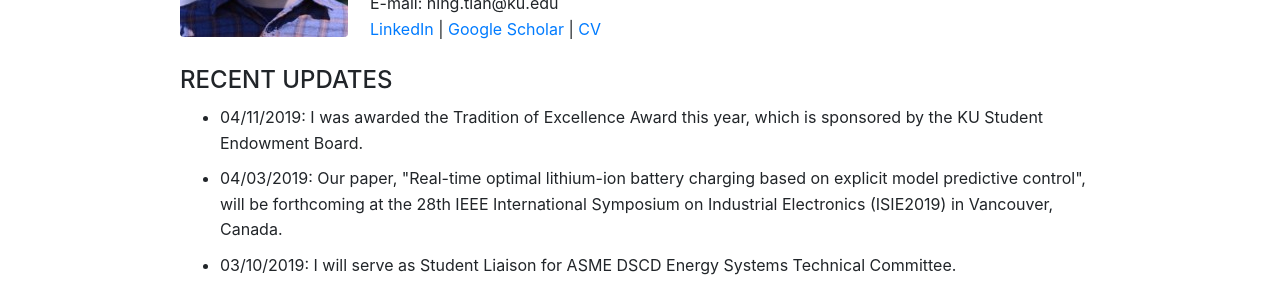
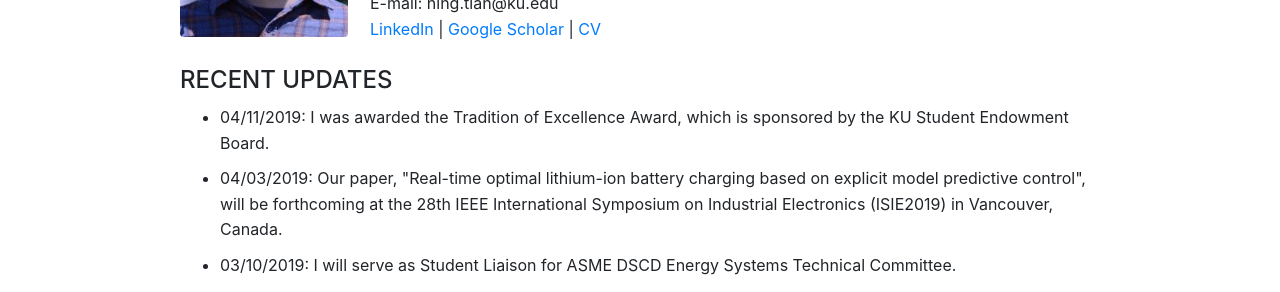
Before and after one commit to ningtian/ningtian.github.io, a Jekyll site: the page index.html, which Jekyll copies as it is, in a window 1280 px wide. Shown: the part 485-777 px from the top of the page. Built offline with Jekyll 4.4.1, drawn with Linux system fonts in a browser that asks for light colours.

Commit message:
Update index.html

```diff
--- a/index.html
+++ b/index.html
@@ -96,7 +96,7 @@
 
 	<ul>
 
-	<li>04/11/2019: I was awarded the Tradition of Excellence Award this year, which is sponsored by the KU Student Endowment Board. </li>
+	<li>04/11/2019: I was awarded the Tradition of Excellence Award, which is sponsored by the KU Student Endowment Board. </li>
 
 	<li>04/03/2019: Our paper, "Real-time optimal lithium-ion battery charging based on explicit model predictive control", will be forthcoming at the 28th IEEE
 		International Symposium on Industrial Electronics (ISIE2019) in Vancouver, Canada. </li>
```
